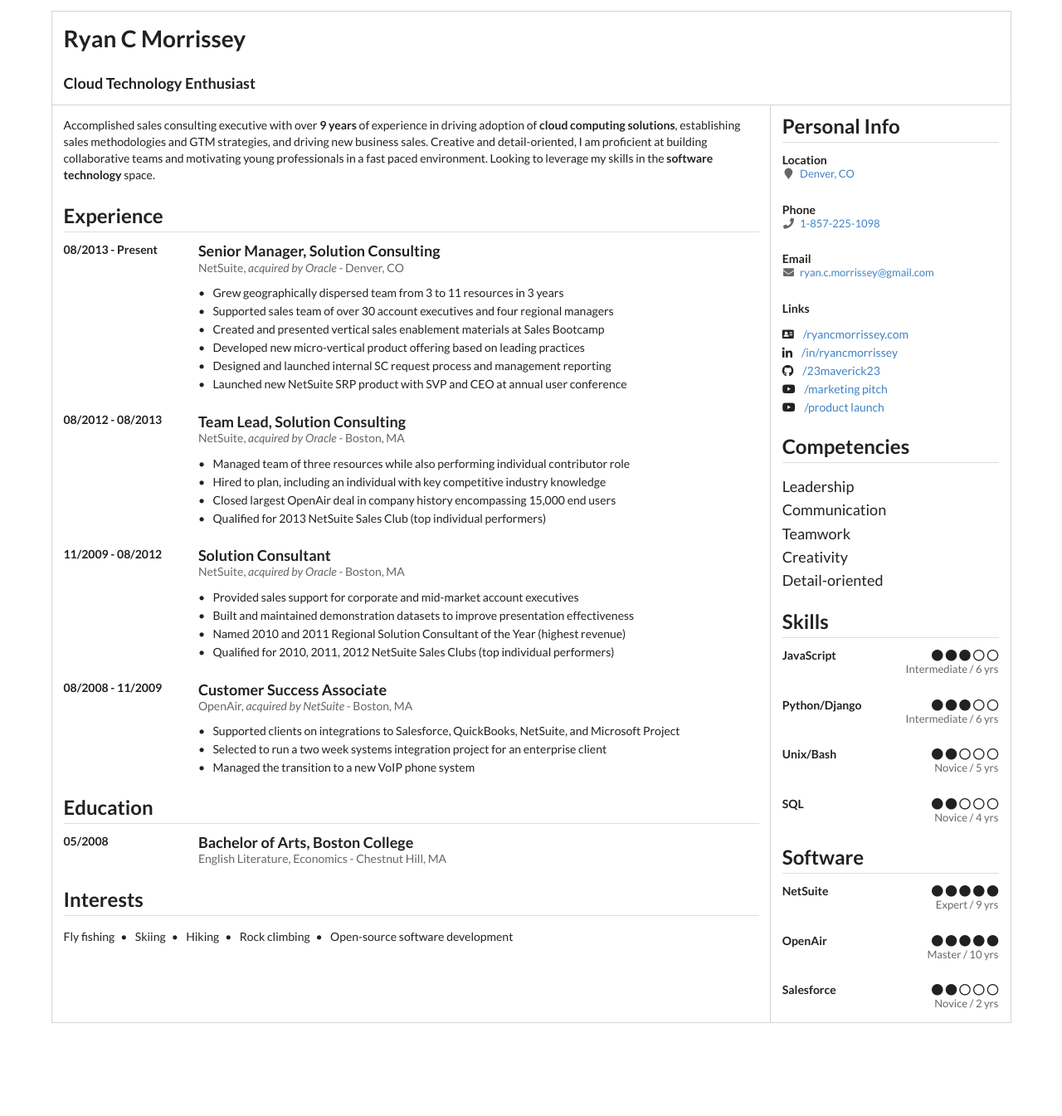
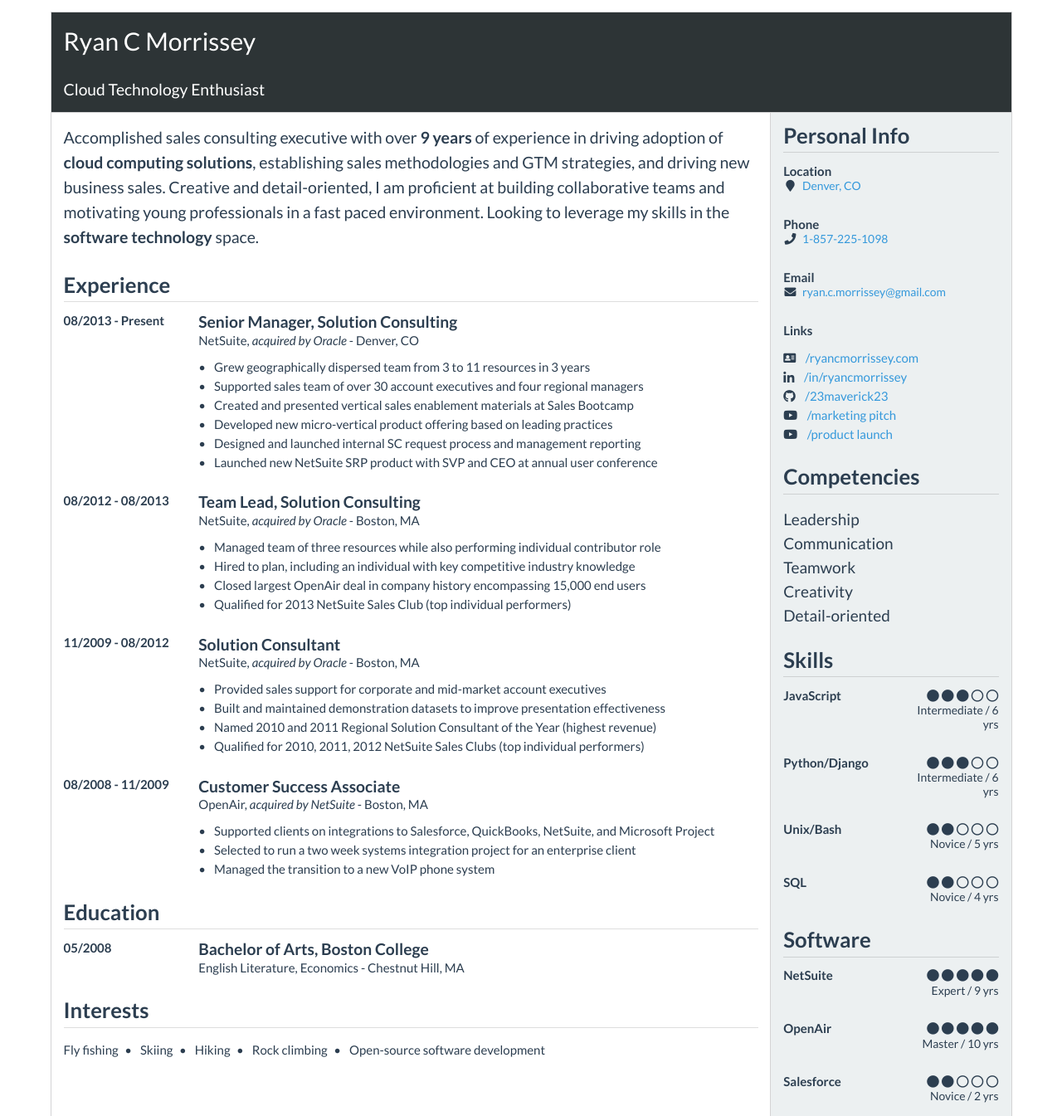
Before and after one commit to 23maverick23/cv, a Jekyll site: the page built from index.html, in a window 1280 px wide. Shown: the whole page at 83% size. Built offline with Jekyll 4.4.1, drawn with Linux system fonts in a browser that asks for light colours; nearby versions of some CDN libraries; before the commit the page ends 1232 px from its top, so only the background shows below that.

Commit message:
Small fix

```diff
--- a/_layouts/base.html
+++ b/_layouts/base.html
@@ -36,9 +36,9 @@
 
     <!-- Stylesheets -->
     <link rel="stylesheet" href="https://cdn.jsdelivr.net/npm/semantic-ui@2.3.1/dist/semantic.min.css">
-    <link rel="stylesheet" href="{{ site.baseurl }}{{ '/assets/flatly.css' | relative_url }}">
-    <link rel="stylesheet" href="{{ site.baseurl }}{{ '/assets/custom.css' | relative_url }}">
-    <link rel="stylesheet" href="{{ site.baseurl }}{{ '/assets/print.css' | relative_url }}">
+    <link rel="stylesheet" href="{{ '/assets/flatly.css' | relative_url }}">
+    <link rel="stylesheet" href="{{ '/assets/custom.css' | relative_url }}">
+    <link rel="stylesheet" href="{{ '/assets/print.css' | relative_url }}">
 </head>
 <body>
     <div id="main" class="ui celled stackable grid container">
```
